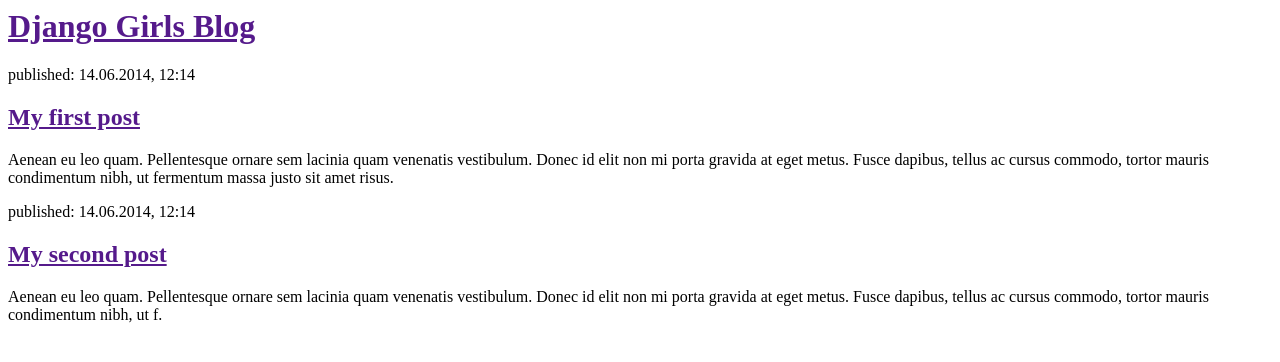
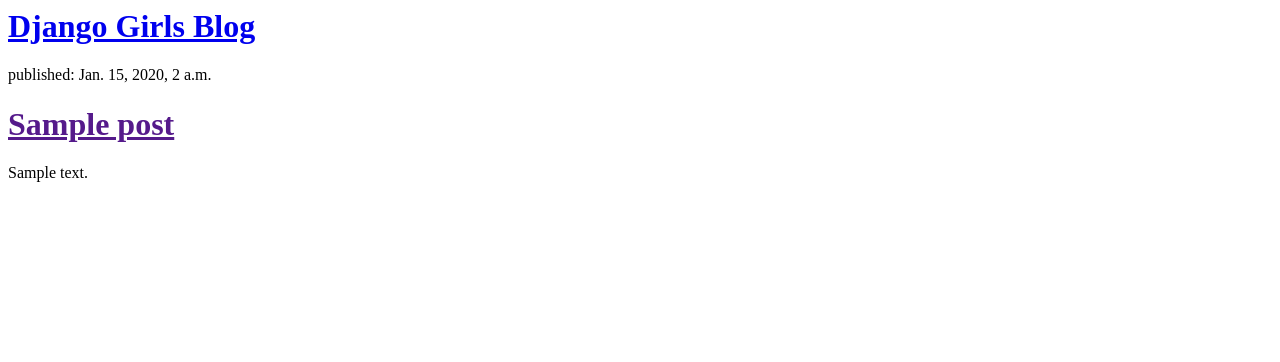
Before and after one commit to totallyarogue/my-first-blog, a Django app: template blog/templates/blog/post_list.html in a window 1280 px wide. Shown: the top 362 px of the page. Run offline with Django 3.2, Linux system fonts and the light colour scheme; the template is opened without the code that fills it: values that come from a table or form of the project are taken from there, others are empty; tables that the repository leaves empty hold one stand-in row (values such as "Sample post"); parts of the project's set-up code (start-up, migrations or seed data) failed here and were passed over.

Commit message:
Modified templates to display posts from database.

```diff
--- a/blog/models.py
+++ b/blog/models.py
@@ -1,6 +1,9 @@
 from django.db import models
 from django.utils import timezone
+# from django.utils.encoding import python_2_unicode_compatible
 
+
+# @python_2_unicode_compatible
 class Post(models.Model):
 	author = models.ForeignKey('auth.User')
 	title = models.CharField(max_length=200)
@@ -8,13 +11,12 @@ class Post(models.Model):
 	created_date = models.DateTimeField(default=timezone.now)
 	published_date = models.DateTimeField(blank=True, null=True)
 
-def publish(self):
-	self.published_date = timezone.now()
-	self.save()
+	def publish(self):
+		self.published_date = timezone.now()
+		self.save()
 
-def publish(self):
-	self.published_date = timezone.now()
-	self.save()
+	def __str__(self):
+		return self.title
 
-def __str__(self):
-	return self.title
+# def __unicode__(self):
+#  	return self.title
--- a/blog/templates/blog/post_list.html
+++ b/blog/templates/blog/post_list.html
@@ -1,22 +1,15 @@
 <html>
-    <head>
-        <title>Django Girls blog</title>
-    </head>
-    <body>
-        <div>
-            <h1><a href="">Django Girls Blog</a></h1>
-        </div>
 
-        <div>
-            <p>published: 14.06.2014, 12:14</p>
-            <h2><a href="">My first post</a></h2>
-            <p>Aenean eu leo quam. Pellentesque ornare sem lacinia quam venenatis vestibulum. Donec id elit non mi porta gravida at eget metus. Fusce dapibus, tellus ac cursus commodo, tortor mauris condimentum nibh, ut fermentum massa justo sit amet risus.</p>
-        </div>
+<div>
+    <h1><a href="/">Django Girls Blog</a></h1>
+</div>
 
-        <div>
-            <p>published: 14.06.2014, 12:14</p>
-            <h2><a href="">My second post</a></h2>
-            <p>Aenean eu leo quam. Pellentesque ornare sem lacinia quam venenatis vestibulum. Donec id elit non mi porta gravida at eget metus. Fusce dapibus, tellus ac cursus commodo, tortor mauris condimentum nibh, ut f.</p>
-        </div>
-    </body>
+{% for post in posts %}
+    <div>
+        <p>published: {{ post.published_date }}</p>
+        <h1><a href="">{{ post.title }}</a></h1>
+        <p>{{ post.text|linebreaks }}</p>
+    </div>
+{% endfor %}
+
 </html>
--- a/blog/views.py
+++ b/blog/views.py
@@ -1,3 +1,7 @@
 from django.shortcuts import render
+from django.utils import timezone
+from .models import Post
+
 def post_list(request):
-    return render(request, 'blog/post_list.html', {})
+    posts = Post.objects.filter(published_date__lte=timezone.now()).order_by('published_date')
+    return render(request, 'blog/post_list.html', {'posts': posts})
```
